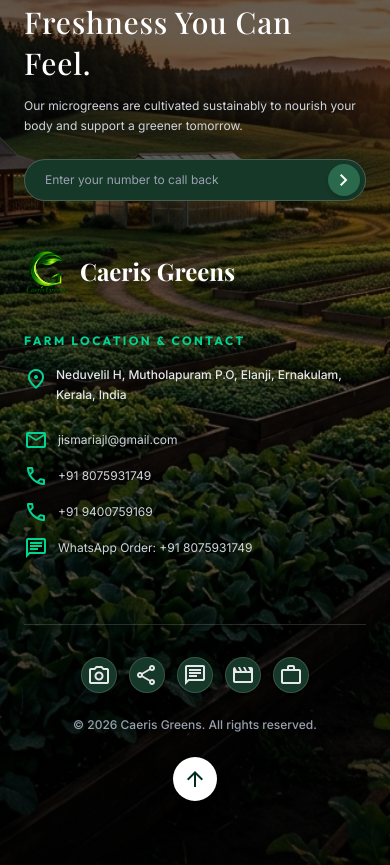
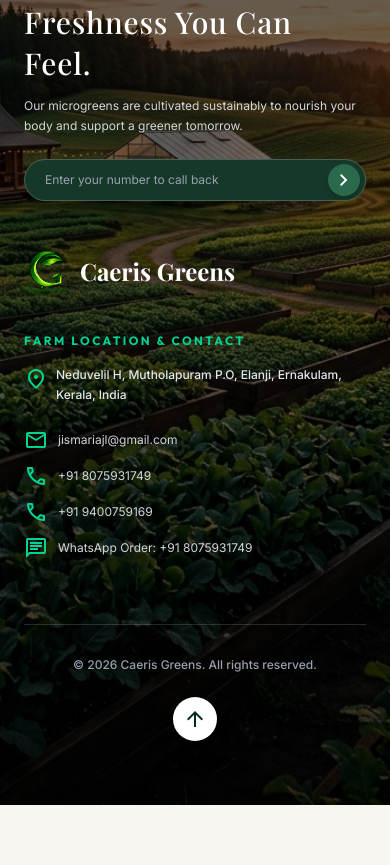
Before and after one commit to Akshayck-dev/green, a React (Vite) app in the folder verdureleaf-website/: page / in a window 390 px wide. Shown: the part 8409-9274 px from the top of the page. After the commit the page ends 9214 px from the top, so only its background shows below. Built offline with nearby package versions, Linux system fonts and the light colour scheme; a web font is replaced by a local one.

Commit message:
fix: Remove social media icons row from footer and mobile navigation drawer

```diff
--- a/verdureleaf-website/src/components/Footer.jsx
+++ b/verdureleaf-website/src/components/Footer.jsx
@@ -136,31 +136,12 @@ export default function Footer() {
           </div>
         </div>
 
-        {/* Bottom Section: Divider Line + Copyright + Social Media + Scroll to Top */}
+        {/* Bottom Section: Divider Line + Copyright + Scroll to Top */}
         <div className="pt-8 border-t border-white/15 flex flex-col md:flex-row items-center justify-between gap-6">
           {/* Copyright */}
-          <span className="font-body text-xs text-gray-400 font-medium order-2 md:order-1">
+          <span className="font-body text-xs text-gray-400 font-medium">
             © 2026 Caeris Greens. All rights reserved.
           </span>
-
-          {/* Social Icons */}
-          <div className="flex items-center gap-3 order-1 md:order-2">
-            {[
-              { icon: 'camera_alt', title: 'Instagram' },
-              { icon: 'share', title: 'Facebook' },
-              { icon: 'chat', title: 'WhatsApp' },
-              { icon: 'movie', title: 'YouTube' },
-              { icon: 'work', title: 'LinkedIn' },
-            ].map((soc) => (
-              <span
-                key={soc.title}
-                title={soc.title}
-                className="w-9 h-9 rounded-full bg-[#163829] border border-white/15 flex items-center justify-center text-gray-200 hover:bg-secondary hover:text-on-secondary hover:border-secondary transition-all cursor-pointer shadow-sm"
-              >
-                <span className="material-symbols-outlined text-[16px]">{soc.icon}</span>
-              </span>
-            ))}
-          </div>
 
           {/* Scroll to Top Button */}
           <button
--- a/verdureleaf-website/src/components/Navbar.jsx
+++ b/verdureleaf-website/src/components/Navbar.jsx
@@ -281,24 +281,6 @@ export default function Navbar() {
                 <span className="material-symbols-outlined text-[16px] text-secondary">call</span>
                 <span>+91 8075931749</span>
               </a>
-
-              {/* Social Icons Row */}
-              <div className="flex items-center justify-center gap-3 pt-2">
-                {[
-                  { icon: 'camera_alt', title: 'Instagram' },
-                  { icon: 'share', title: 'Facebook' },
-                  { icon: 'chat', title: 'WhatsApp' },
-                  { icon: 'work', title: 'LinkedIn' },
-                ].map((soc) => (
-                  <span
-                    key={soc.title}
-                    title={soc.title}
-                    className="w-8.5 h-8.5 rounded-full bg-surface-container border border-outline-variant/30 flex items-center justify-center text-on-surface-variant hover:bg-primary hover:text-on-primary transition-all cursor-pointer text-xs"
-                  >
-                    <span className="material-symbols-outlined text-[15px]">{soc.icon}</span>
-                  </span>
-                ))}
-              </div>
             </div>
           </div>
         </div>
```
